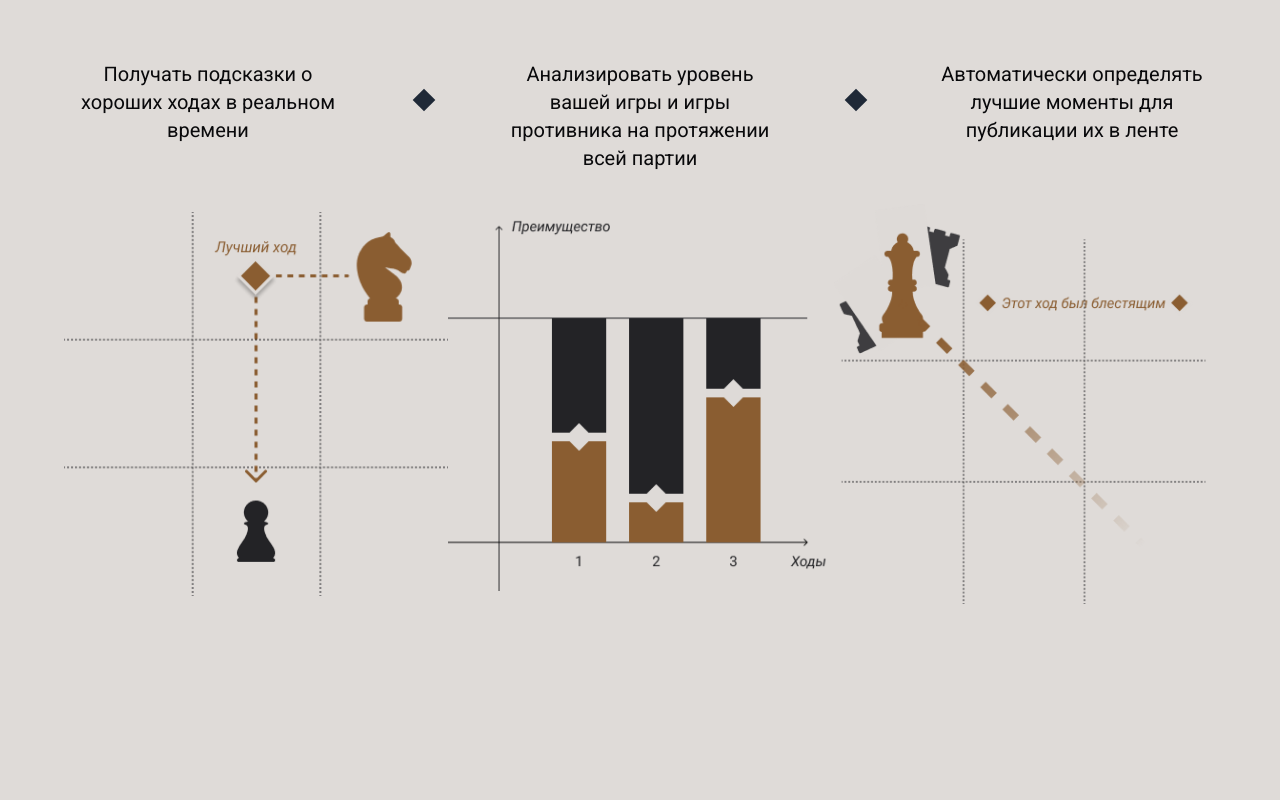
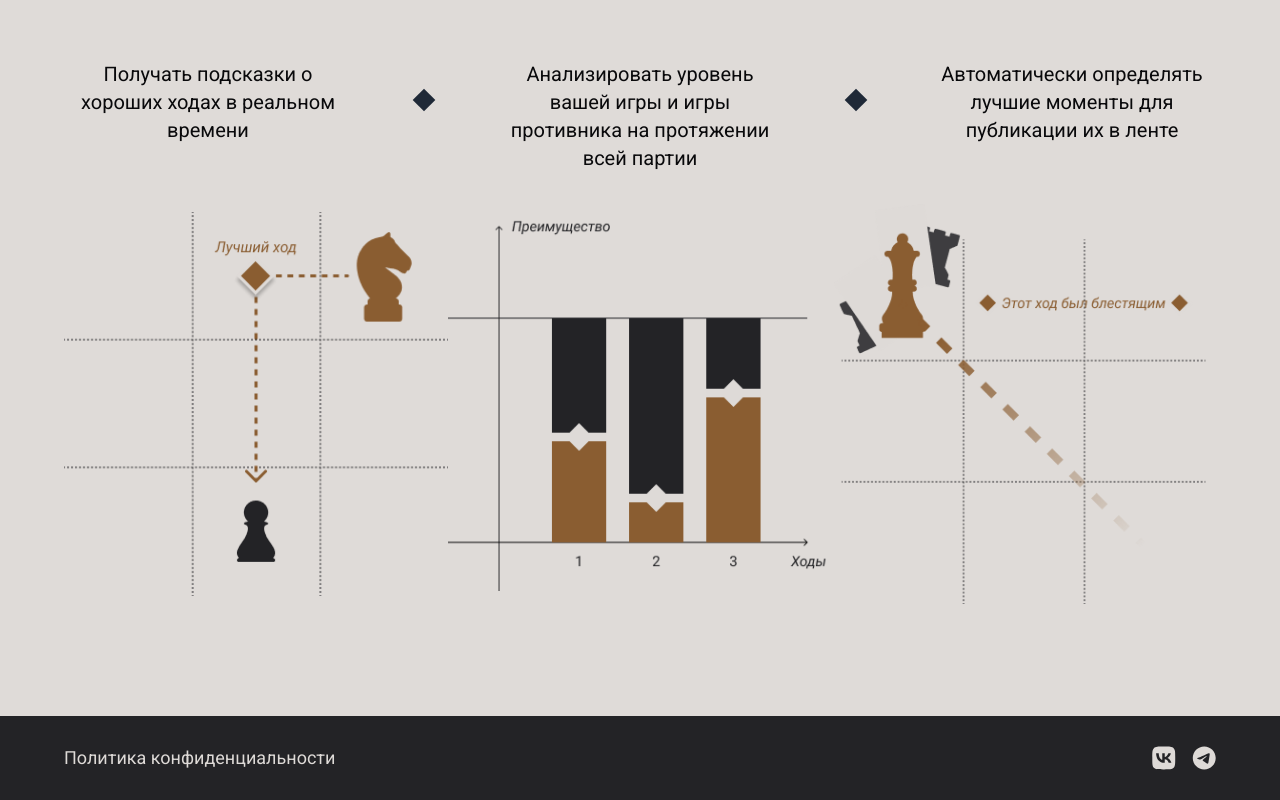
Before and after one commit to SmokingElk/cicada-frontend-mirror, a Next.js app: page / in a window 1280 px wide. Shown: the part 1481-2281 px from the top of the page. Before the commit the page ends 2085 px from the top, so only its background shows below. Built offline with nearby package versions, Linux system fonts and the light colour scheme.

Commit message:
add footer

```diff
--- a/src/app/layout.tsx
+++ b/src/app/layout.tsx
@@ -5,6 +5,7 @@ import "./globals.css";
 import AggregateProvider from "@/providers/aggregateProvider"
 import Header from "@/components/(shared)/framing/header";
 import ThemeToggle from "@/providers/items/themeToggle";
+import Footer from "@/components/(shared)/framing/footer";
 
 const montserrat = Montserrat_Alternates({
 	subsets: ["latin", "cyrillic"],
@@ -33,6 +34,7 @@ export default function RootLayout({
 		<AggregateProvider>
 				<Header/>
 				{children}
+				<Footer />
 			<div className="fixed right-20 bottom-4 z-50">
 				<ThemeToggle/>
 			</div>
--- /dev/null
+++ b/src/components/(shared)/framing/footer.tsx
@@ -0,0 +1,26 @@
+import Wrapper from "@/components/(shared)/common/wrapper";
+import Link from "next/link";
+import VKIcon from "@/../public/vk.svg";
+import TGIcon from "@/../public/tg.svg";
+
+export default function Footer() {
+	return (
+		<footer className="bg-[#232326]">
+			<Wrapper className="flex flex-row items-center justify-between py-7">
+				<div className="flex items-center">
+					<Link href={"/"} className="text-lg text-[#DEDAD7]">
+						Политика конфиденциальности
+					</Link>
+				</div>
+				<div className="flex items-center space-x-4">
+					<Link href={"/"}>
+						<img src={TGIcon.src} alt="TG" className="h-6 w-6" />
+					</Link>
+					<Link href={"/"}>
+						<img src={VKIcon.src} alt="VK" className="h-6 w-6" />
+					</Link>
+				</div>
+			</Wrapper>
+		</footer>
+	);
+}
--- a/src/components/(shared)/landing/landingPage.tsx
+++ b/src/components/(shared)/landing/landingPage.tsx
@@ -53,7 +53,7 @@ export default function LandingPage() {
 					</div>
 				</Wrapper>
 			</section>
-			<section className="flex items-center">
+			<section className="flex items-center mb-28">
 				<Wrapper className="w-full">
 					<div className="mt-24 flex flex-col items-center w-full">
 						<div className="flex justify-between w-full items-start">
```
Also changed, not shown: public/tg.svg (added), public/vk.svg (added).
